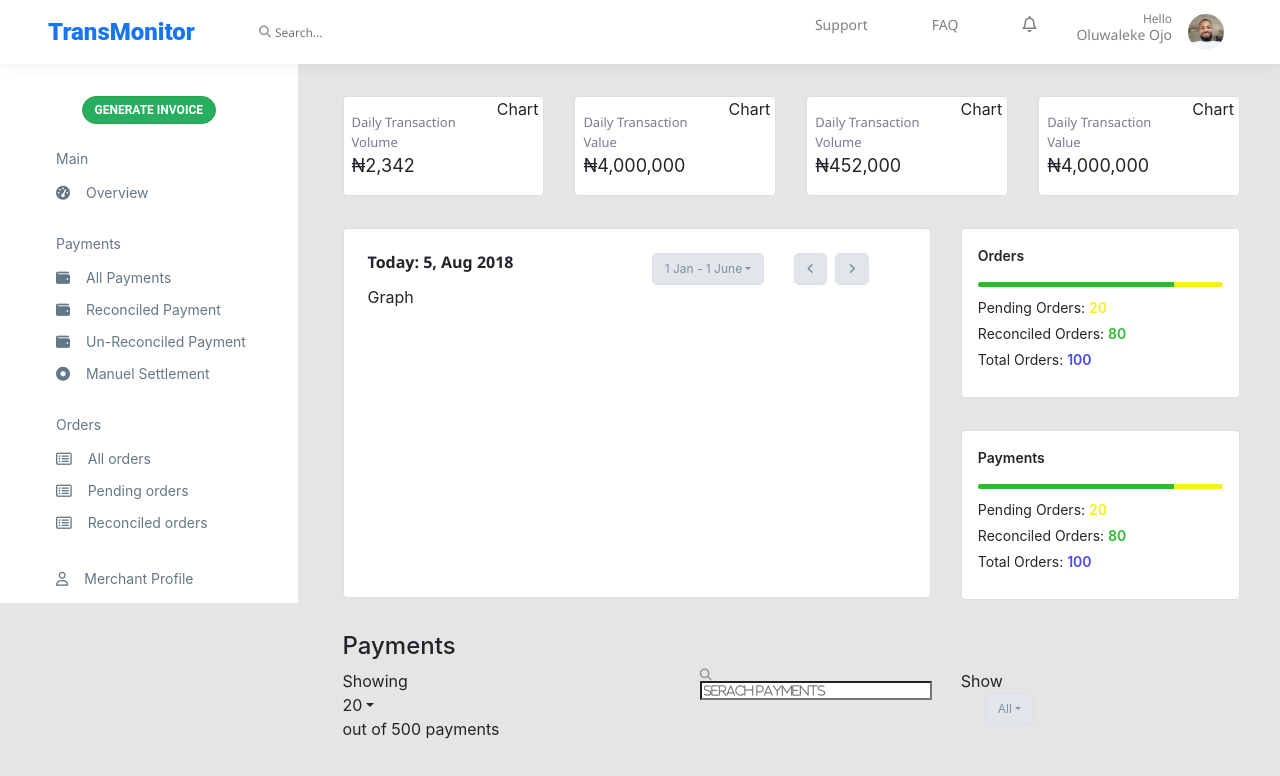
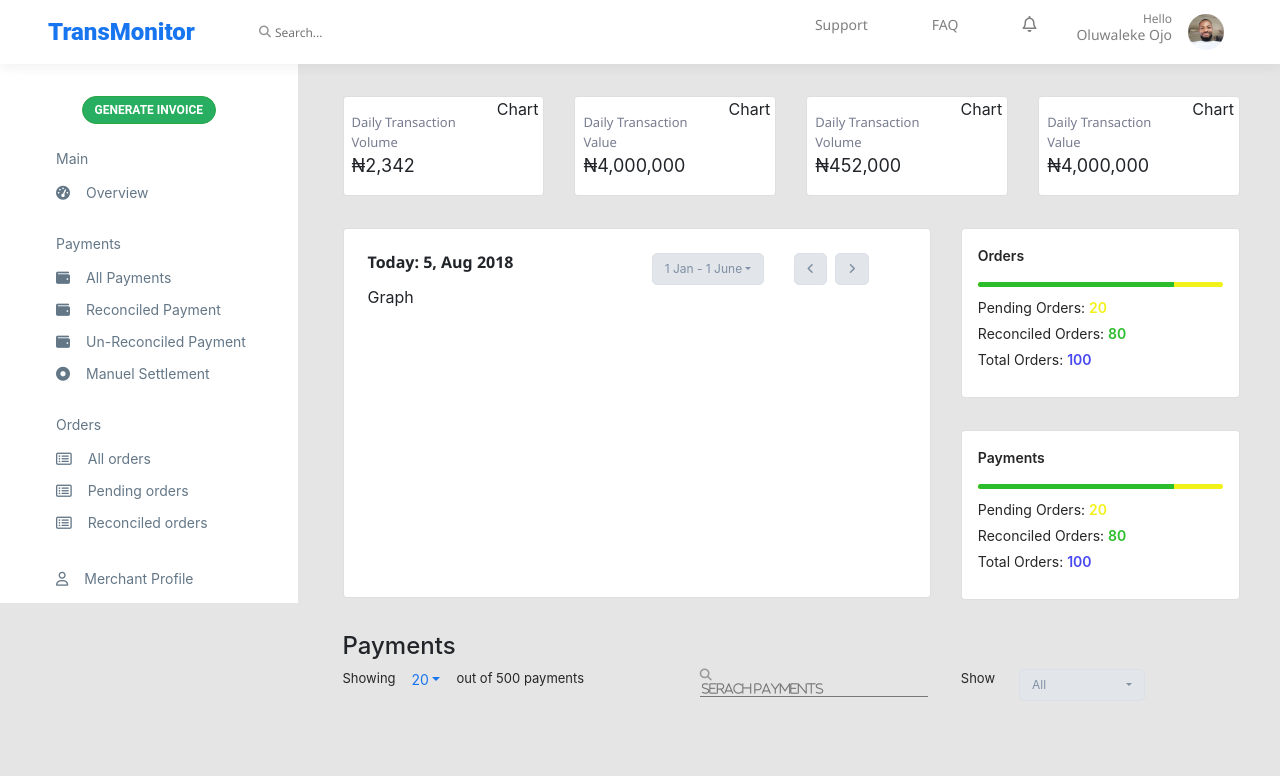
Before and after one commit to chidiogo-akunne/Vela-Front-end-test, a React (Create React App) app: page / in a window 1280 px wide. Shown: the top 776 px of the page. Built offline with nearby package versions, Linux system fonts and the light colour scheme.

Commit message:
style payment table heading

```diff
--- a/src/View/Index.css
+++ b/src/View/Index.css
@@ -9,3 +9,27 @@
 .progresStyle{
     margin-top: 2rem;
 }
+
+.table-Header{
+    display: flex;
+    color: #262626;
+    font-size: 13px;
+}
+
+.heading-Dropdown{
+    color: #1875F0;
+    font-size: 14px;
+    padding: 0 1rem;
+}
+
+.tableSearch{
+    border-top: none;
+    border-left: none;
+    border-right: none;
+    background-color: transparent;
+    border-bottom: 1px solid #787878;
+}
+
+.drop-down-toggle-table::after{
+    margin-left: 5rem;
+}
```
